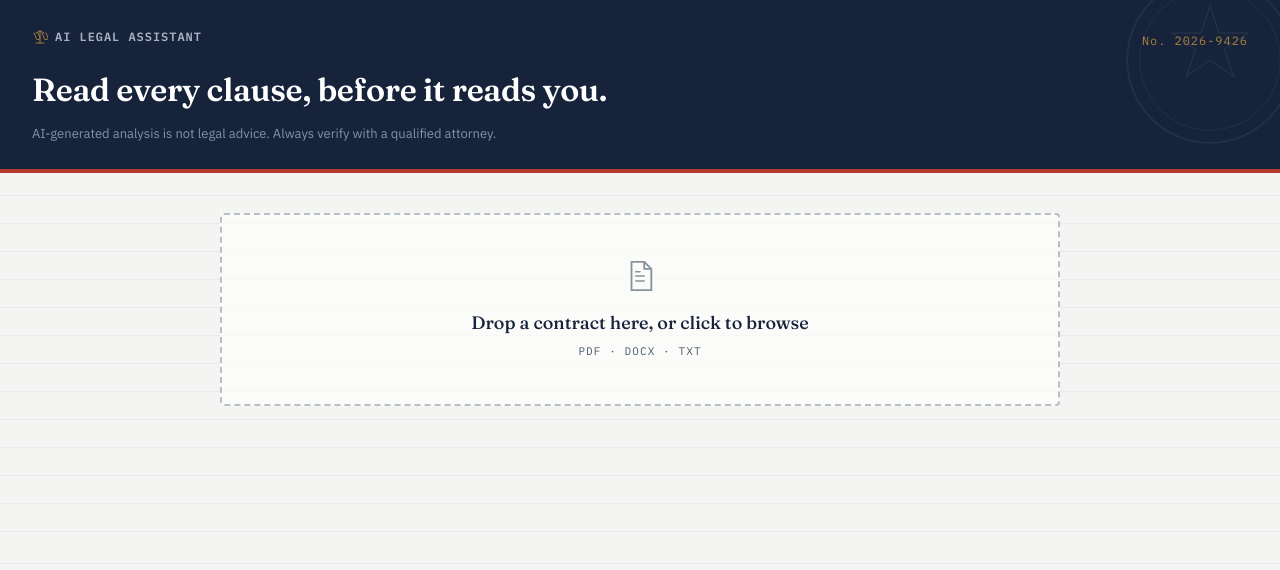
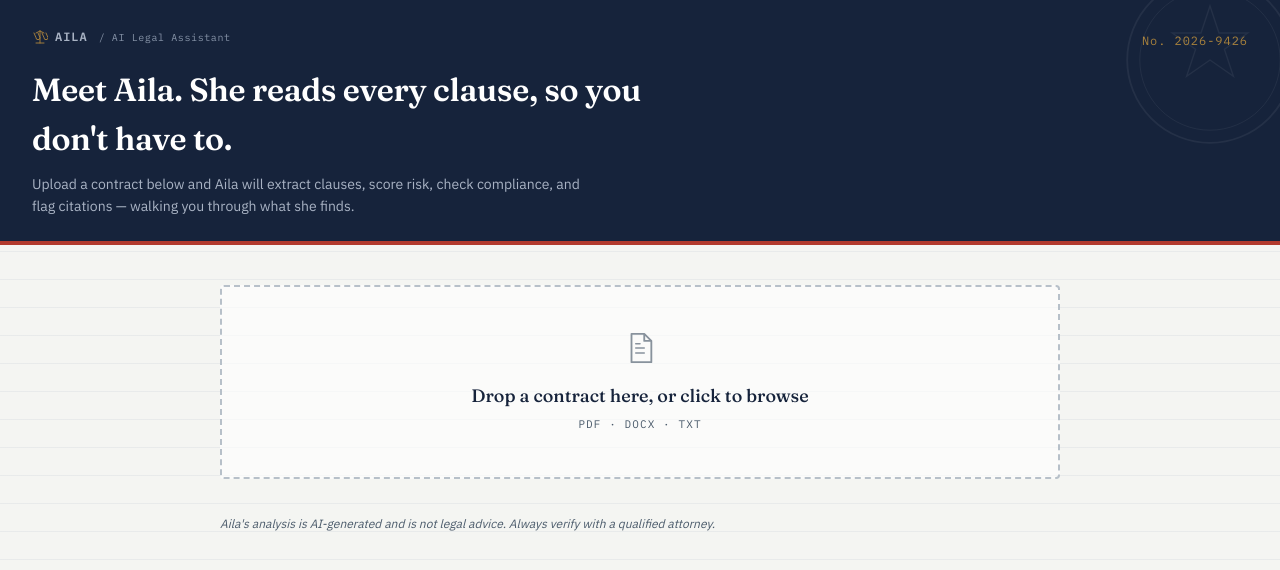
Before and after one commit to Gopesh277/AILA, a Flask app: page / in a window 1280 px wide. Shown: the top 570 px of the page. Run offline with Flask 3, Linux system fonts and the light colour scheme.

Commit message:
Add Aila persona

```diff
--- a/public/css/style.css
+++ b/public/css/style.css
@@ -44,8 +57,17 @@ body {
     margin-bottom: 14px;
 }
 
-.docket-mark { font-weight: 600; }
+.docket-mark { display: inline-flex; align-items: center; gap: 7px; font-weight: 600; }
+.docket-mark-sub {
+    font-size: 10px;
+    color: #8592A6;
+    font-weight: 400;
+    letter-spacing: 0.06em;
+    margin-left: 4px;
+}
 .docket-number { color: var(--seal-gold); }
+
+.icon-scale { width: 16px; height: 16px; color: var(--seal-gold); flex-shrink: 0; }
 
 .docket-header h1 {
     font-family: 'Fraunces', serif;
@@ -55,7 +77,19 @@ body {
     max-width: 640px;
 }
 
-.disclaimer { font-size: 13px; color: #8592A6; margin-top: 10px; }
+.aila-subline {
+    font-size: 14px;
+    color: #A9B3C4;
+    max-width: 560px;
+    margin-top: 10px;
+}
+
+.disclaimer {
+    font-size: 12px;
+    color: var(--slate);
+    margin: 18px 0 0;
+    font-style: italic;
+}
 
 /* ---------- Main ---------- */
 main {
@@ -140,8 +184,10 @@ main {
 .analyze-btn:disabled { opacity: 0.4; cursor: not-allowed; }
 .analyze-btn.loading { opacity: 0.6; cursor: wait; }
 
+.icon-btn { width: 15px; height: 15px; flex-shrink: 0; vertical-align: -3px; margin-right: 6px; }
+
 /* ---------- Results ---------- */
-#results { margin-top: 32px; display: flex; flex-direction: column; gap: 18px; }
+#results { margin-top: 32px; display: flex; flex-direction: column; gap: 22px; }
 
 .result-card {
     background: white;
--- a/templates/index.html
+++ b/templates/index.html
@@ -3,7 +3,7 @@
 <head>
     <meta charset="UTF-8">
     <meta name="viewport" content="width=device-width, initial-scale=1.0">
-    <title>AI Legal Assistant</title>
+    <title>Aila — AI Legal Assistant</title>
     <link rel="preconnect" href="https://fonts.googleapis.com">
     <link rel="preconnect" href="https://fonts.gstatic.com" crossorigin>
     <link href="https://fonts.googleapis.com/css2?family=Fraunces:opsz,wght@9..144,500;9..144,600;9..144,700&family=IBM+Plex+Sans:wght@400;500;600&family=IBM+Plex+Mono:wght@400;500;600&display=swap" rel="stylesheet">
@@ -11,7 +11,6 @@
 </head>
 <body>
     <header class="docket-header">
-        <!-- faint watermark seal, purely decorative -->
         <svg class="seal-watermark" viewBox="0 0 200 200" aria-hidden="true">
             <circle cx="100" cy="100" r="92" fill="none" stroke="currentColor" stroke-width="2"/>
             <circle cx="100" cy="100" r="78" fill="none" stroke="currentColor" stroke-width="1"/>
@@ -25,12 +24,12 @@
                     <path d="M12 3v18M12 3l-6 3M12 3l6 3M3 6l3 7a3 3 0 0 0 6 0L9 6M15 6l3 7a3 3 0 0 0 6 0l-3-7M6 21h12"
                           fill="none" stroke="currentColor" stroke-width="1.4" stroke-linecap="round" stroke-linejoin="round"/>
                 </svg>
-                AI LEGAL ASSISTANT
+                AILA <span class="docket-mark-sub">/ AI Legal Assistant</span>
             </span>
             <span class="docket-number" id="docket-number">No. —</span>
         </div>
-        <h1>Read every clause, before it reads you.</h1>
-        <p class="disclaimer">AI-generated analysis is not legal advice. Always verify with a qualified attorney.</p>
+        <h1>Meet Aila. She reads every clause, so you don't have to.</h1>
+        <p class="aila-subline">Upload a contract below and Aila will extract clauses, score risk, check compliance, and flag citations — walking you through what she finds.</p>
     </header>
 
     <main>
@@ -46,6 +45,7 @@
                 <input type="file" id="file-input" accept=".pdf,.docx,.txt" hidden>
             </div>
             <div id="doc-list"></div>
+            <p class="disclaimer">Aila's analysis is AI-generated and is not legal advice. Always verify with a qualified attorney.</p>
         </section>
 
         <section id="actions" class="hidden">
@@ -77,6 +77,6 @@
         <section id="results"></section>
     </main>
 
-   <script src="/js/app.js"></script>
+    <script src="/js/app.js"></script>
 </body>
 </html>
```
Also changed, not shown: other parts of public/css/style.css (+96 -46 lines), public/js/app.js.
